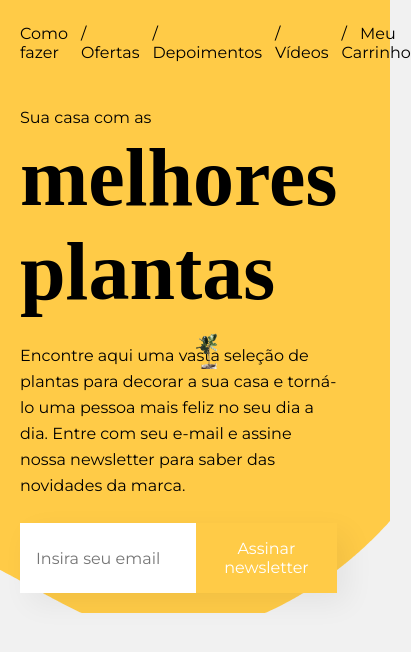
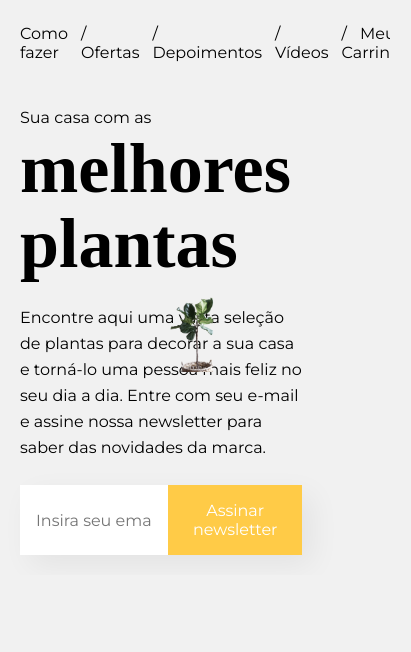
Before and after one commit to barbosadiego/7days_react_alura, a React (Create React App) app: page / in a window 390 px wide. Shown: the top 652 px of the page, 411 px wide, since content can reach past the window. Built offline with nearby package versions, Linux system fonts and the light colour scheme; a web font is replaced by a local one.

Commit message:
add mobile style for app css

```diff
--- a/src/App.scss
+++ b/src/App.scss
@@ -47,12 +47,18 @@ img {
 
 button {
   cursor: pointer;
+  border: none;
 }
 
 #root {
   background-image: url(./assets/Vector.png);
   background-repeat: no-repeat;
   background-position: top right;
+  overflow: hidden;
+  // styles for mobile
+  @media screen and (max-width: 820px) {
+    background-image: unset;
+  }
 }
 
 // utilitaries classes
@@ -61,6 +67,11 @@ button {
   font-weight: 900;
   font-size: f.rem(82);
   line-height: f.rem(94);
+  // mobile style
+  @media screen and (max-width: 500px) {
+    font-size: f.rem(70);
+    line-height: f.rem(75);
+  }
 }
 
 .subtitle {
```
